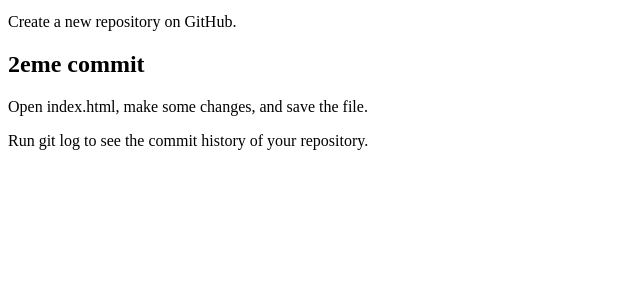
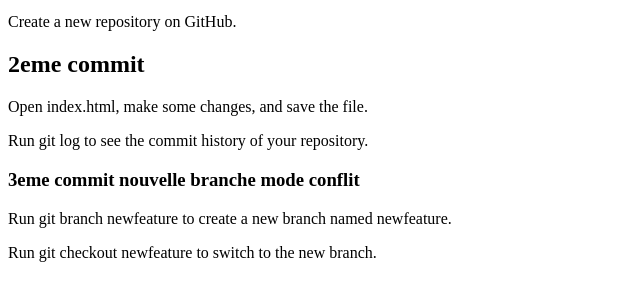
Before and after one commit to Keitaroblaster/Exercices-Git, a plain HTML site: page index.html in a window 1280 px wide. Shown: the part 87-388 px from the top of the page, without its empty margins (0-640 px from the left). Drawn offline with Linux system fonts and the light colour scheme.

Commit message:
4eme commit sur la branche main

```diff
--- a/index.html
+++ b/index.html
@@ -4,3 +4,6 @@
 <h2>2eme commit</h2>
 <p>Open index.html, make some changes, and save the file.</p>
 <p>Run git log to see the commit history of your repository.</p>
+<h3>3eme commit nouvelle branche mode conflit </h3>
+<p>Run git branch newfeature to create a new branch named newfeature.</p>
+<p>Run git checkout newfeature to switch to the new branch.</p>
```
